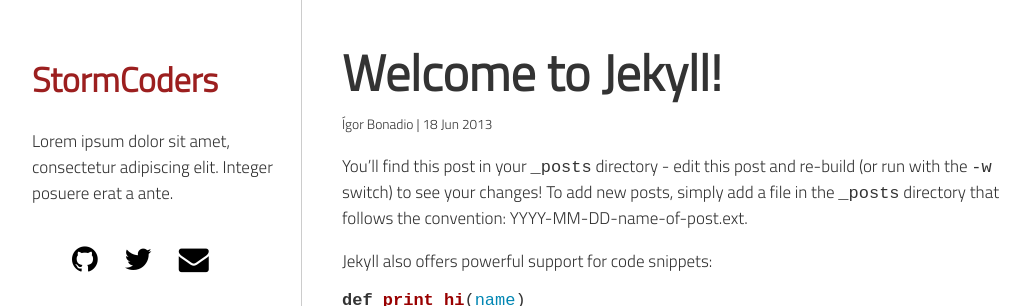
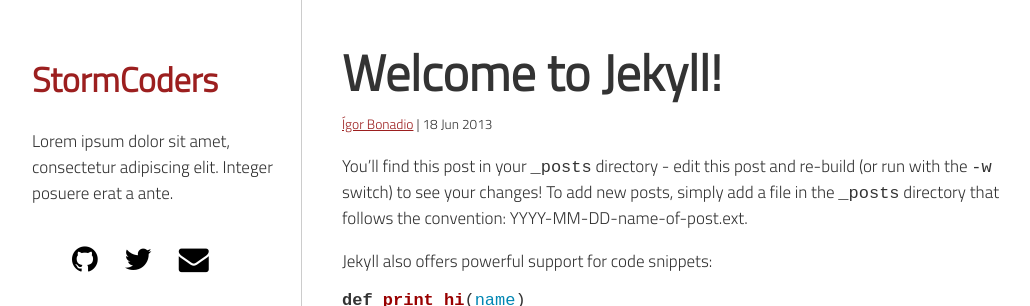
Before and after one commit to stormcoders/stormcoders.github.io, a Jekyll site: the page built from _posts/2013-06-18-welcome-to-jekyll.markdown, in a window 1280 px wide. Shown: the top 306 px of the page, without its empty margins (118-1148 px from the left). Built offline with Jekyll 4.4.1, drawn with Linux system fonts in a browser that asks for light colours.

```diff
--- a/_layouts/post.html
+++ b/_layouts/post.html
@@ -4,7 +4,7 @@ layout: default
 
 <div class='post-header'>
   <h1>{{ page.title }}</h1>
-  <small>{{ page.author }} | {{ page.date | date_to_string }}</small>
+  <small><a href="mailto:{{ page.email }}">{{ page.author }}</a> | {{ page.date | date_to_string }}</small>
 </div>
 
 {{ content }}
--- a/_posts/2013-06-18-welcome-to-jekyll.markdown
+++ b/_posts/2013-06-18-welcome-to-jekyll.markdown
@@ -3,7 +3,8 @@ layout: post
 title:  "Welcome to Jekyll!"
 date:   2013-06-18 21:12:39
 author: Ígor Bonadio
-categories: jekyll update
+email:  igor@stormcoders.com.br
+categories: site
 ---
 
 You'll find this post in your `_posts` directory - edit this post and re-build (or run with the `-w` switch) to see your changes!
--- a/css/stormcoders.css
+++ b/css/stormcoders.css
@@ -113,12 +113,12 @@ a:hover {
   margin-bottom: 0px;
 }
 
-.post-header a {
+.post-header h1 a {
   color: #333333;
   text-decoration: none
 }
 
-.post-header a:hover {
+.post-header h1 a:hover {
   color: #333333;
 }
 
--- a/index.html
+++ b/index.html
@@ -7,7 +7,7 @@ title: StormCoders
   <div class="post">
     <div class='post-header'>
       <h1><a href="{{ post.url }}">{{ post.title }}</a></h1>
-      <small>{{ post.author }} | {{ post.date | date_to_string }}</small>
+      <small><a href="mailto:{{ post.email }}">{{ post.author }}</a> | {{ post.date | date_to_string }}</small>
     </div>
     <p>{{ post.excerpt }}</p>
     <a href="{{ post.url }}" class="pull-right btn">Continue lendo</a>
```
